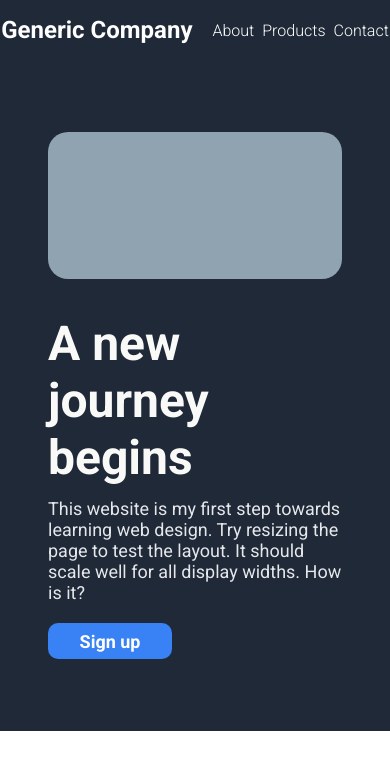
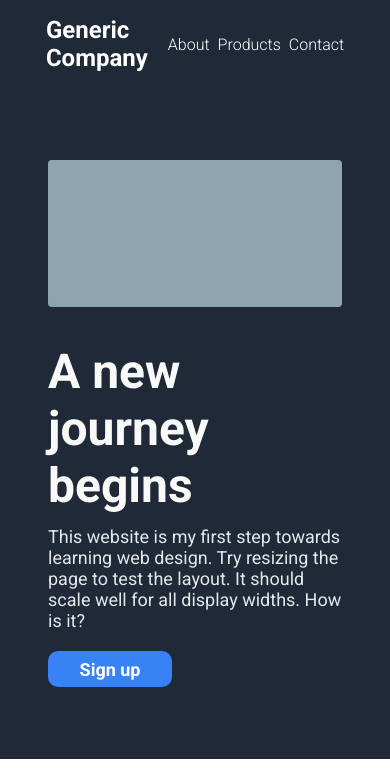
Before and after one commit to azlo-aj/Landing-Page, a plain HTML site: page index.html in a window 390 px wide. Shown: the top 768 px of the page. Drawn offline with Linux system fonts and the light colour scheme.

Commit message:
Enable word wrap on logo to fix issues on mobile

```diff
--- a/styles.css
+++ b/styles.css
@@ -56,14 +56,14 @@ div {
     max-width: 100%;
     /* height: 200px; */
     flex: 1 1 40%;
-    border-radius: 20px;
+    border-radius: 4px;
     margin-bottom: 16px;
 }
 
 .logo {
     font-size: 24px;
     font-weight: 1000;
-    white-space:nowrap;
+    /* white-space:nowrap; */
 }
 ul {
     display:flex;
```
